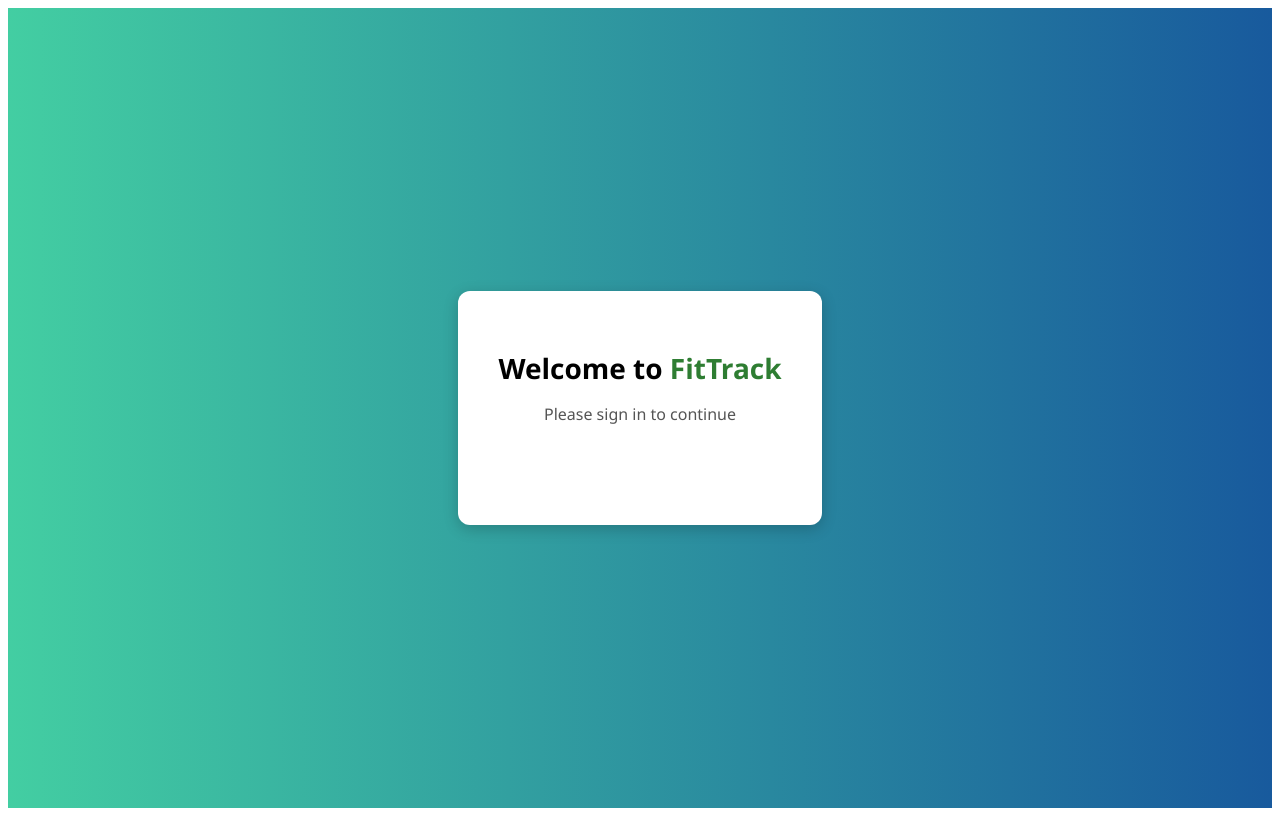
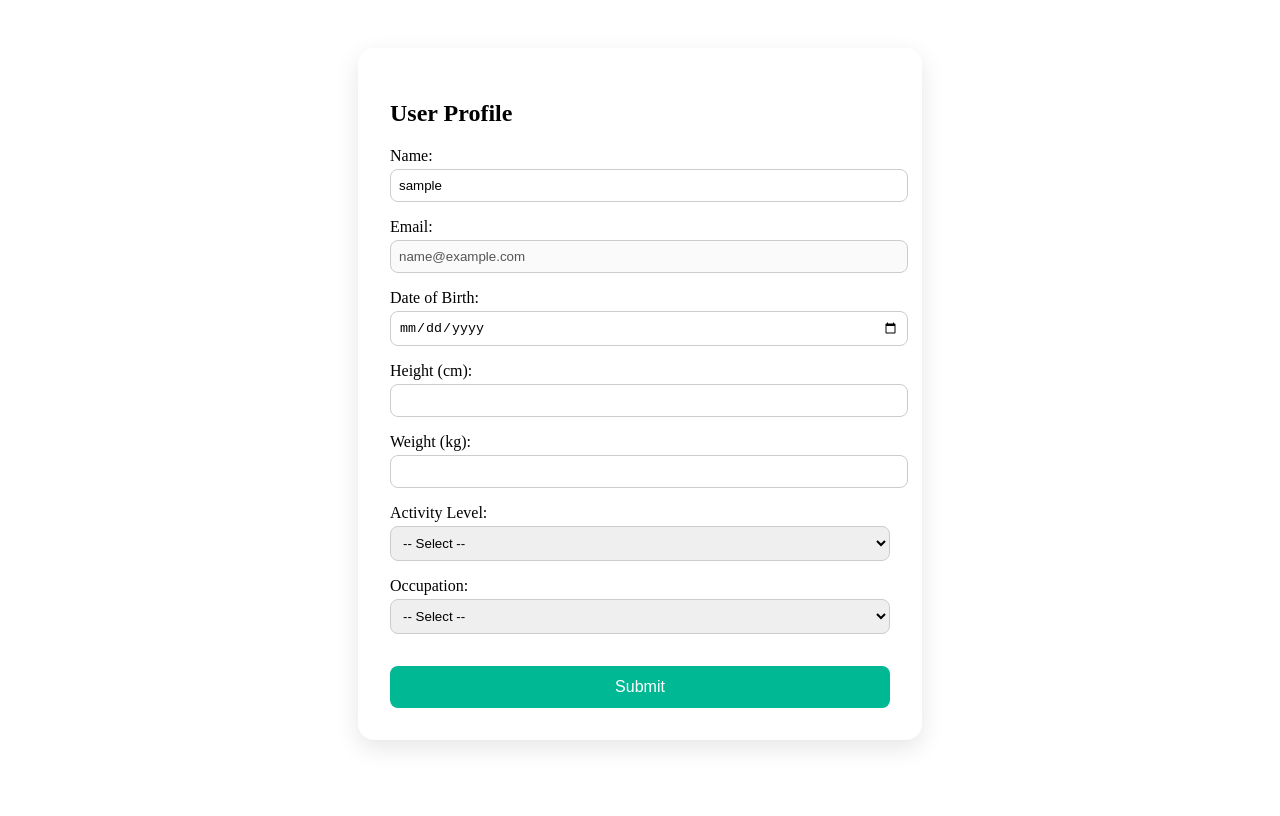
Before and after one commit to sobhika11/Fitness-Tracker, a React (Create React App) app in the folder front/: page /profile in a window 1280 px wide. Before the commit this address led to /. Built offline with nearby package versions, Linux system fonts and the light colour scheme; sample sign-in values are in the browser's storage.

Commit message:
fixed UI

```diff
--- a/front/src/App.js
+++ b/front/src/App.js
@@ -1,6 +1,5 @@
 import React from "react";
 import { BrowserRouter as Router, Routes, Route } from "react-router-dom";
-
 import Login from "./pages/Login";
 import Dashboard from "./pages/Dashboard";
 import Profile from "./pages/Profile";
--- a/front/src/components/ProtectedRoute.js
+++ b/front/src/components/ProtectedRoute.js
@@ -1,13 +1,9 @@
-// src/components/ProtectedRoute.js
-
 import React from "react";
 import { Navigate } from "react-router-dom";
 
 const ProtectedRoute = ({ children }) => {
-  const user = JSON.parse(localStorage.getItem("user"));
-  const isAuthenticated = user && user.email;
-
-  return isAuthenticated ? children : <Navigate to="/" replace />;
+  const user = localStorage.getItem("userEmail");
+  return user ? children : <Navigate to="/" />;
 };
 
 export default ProtectedRoute;
--- a/front/src/pages/Login.js
+++ b/front/src/pages/Login.js
@@ -10,17 +10,15 @@ const Login = () => {
   const handleLoginSuccess = (credentialResponse) => {
     try {
       const decoded = jwtDecode(credentialResponse.credential);
-      const user = {
-        email: decoded.email,
-        name: decoded.name,
-        picture: decoded.picture,
-      };
+      console.log("Decoded:", decoded);
 
-      // Save user to localStorage
-      localStorage.setItem("user", JSON.stringify(user));
+      // Save to localStorage
+      localStorage.setItem("userEmail", decoded.email);
+      localStorage.setItem("userName", decoded.name);
+      localStorage.setItem("userPicture", decoded.picture);
 
-      // Navigate to Dashboard
-      navigate("/dashboard");
+      // ✅ Redirect
+      navigate("/profile");
     } catch (error) {
       console.error("JWT Decode failed:", error);
       alert("Login failed. Please try again.");
--- a/front/src/pages/Profile.js
+++ b/front/src/pages/Profile.js
@@ -1,88 +1,49 @@
-import React, { useState, useEffect } from "react";
+import React, { useState } from "react";
 import axios from "axios";
+import { useNavigate } from "react-router-dom";
 import "../styles/Profile.css";
-import { useNavigate } from "react-router-dom";
 
 const Profile = () => {
   const navigate = useNavigate();
-  const userEmail = localStorage.getItem("userEmail");
-
   const [formData, setFormData] = useState({
-    name: "",
-    email: userEmail || "",
-    age: "",
-    dob: "",
+    name: localStorage.getItem("userName") || "",
+    email: localStorage.getItem("userEmail") || "",
+    dateOfBirth: "",
     height: "",
     weight: "",
-    exerciseLevel: "",
-    profession: "",
+    physicalActivity: "",
+    occupation: "",
   });
 
-  const [isUpdate, setIsUpdate] = useState(false); // whether we're updating existing profile
-
-  // ✅ Check if profile already exists
-  useEffect(() => {
-    const fetchProfile = async () => {
-      try {
-        const res = await axios.get(
-          `http://localhost:5000/api/profile?email=${userEmail}`
-        );
-        if (res.data) {
-          setFormData(res.data);
-          setIsUpdate(true); // existing profile
-        }
-      } catch (err) {
-        console.error("Failed to load profile", err);
-      }
-    };
-
-    if (userEmail) fetchProfile();
-  }, [userEmail]);
-
-  // ✅ Handle form field changes
   const handleChange = (e) => {
     const { name, value } = e.target;
-    setFormData((prev) => ({
-      ...prev,
-      [name]: value,
-    }));
+    setFormData((prev) => ({ ...prev, [name]: value }));
   };
 
-  // ✅ Submit handler (create or update)
   const handleSubmit = async (e) => {
     e.preventDefault();
     try {
-      if (isUpdate) {
-        await axios.put("http://localhost:5000/api/profile", formData);
-        alert("Profile updated successfully!");
-      } else {
-        await axios.post("http://localhost:5000/api/profile", formData);
-        alert("Profile created successfully!");
-      }
-
+      await axios.post("http://localhost:5000/api/profile", formData);
+      alert("Profile submitted successfully!");
       navigate("/dashboard");
     } catch (err) {
-      console.error("Profile submit error:", err.message);
-      alert("Failed to save profile");
+      console.error("❌ Error submitting profile:", err.message);
+      alert("Failed to submit profile");
     }
   };
 
   return (
     <div className="profile-container">
-      <h2>{isUpdate ? "Update Your Profile" : "Complete Your Profile"}</h2>
-
+      <h2>User Profile</h2>
       <form onSubmit={handleSubmit} className="profile-form">
         <label>Name:</label>
         <input type="text" name="name" value={formData.name} onChange={handleChange} required />
 
         <label>Email:</label>
-        <input type="email" name="email" value={formData.email} disabled />
-
-        <label>Age:</label>
-        <input type="number" name="age" value={formData.age} onChange={handleChange} required />
+        <input type="email" name="email" value={formData.email} onChange={handleChange} required disabled />
 
         <label>Date of Birth:</label>
-        <input type="date" name="dob" value={formData.dob} onChange={handleChange} required />
+        <input type="date" name="dateOfBirth" value={formData.dateOfBirth} onChange={handleChange} required />
 
         <label>Height (cm):</label>
         <input type="number" name="height" value={formData.height} onChange={handleChange} required />
@@ -90,22 +51,23 @@ const Profile = () => {
         <label>Weight (kg):</label>
         <input type="number" name="weight" value={formData.weight} onChange={handleChange} required />
 
-        <label>Exercise Level:</label>
-        <select name="exerciseLevel" value={formData.exerciseLevel} onChange={handleChange} required>
+        <label>Activity Level:</label>
+        <select name="physicalActivity" value={formData.physicalActivity} onChange={handleChange} required>
           <option value="">-- Select --</option>
           <option value="light">Light</option>
           <option value="medium">Medium</option>
           <option value="heavy">Heavy</option>
         </select>
 
-        <label>Profession:</label>
-        <select name="profession" value={formData.profession} onChange={handleChange} required>
+        <label>Occupation:</label>
+        <select name="occupation" value={formData.occupation} onChange={handleChange} required>
           <option value="">-- Select --</option>
           <option value="student">Student</option>
-          <option value="working">Working Professional</option>
+          <option value="working">Working</option>
+          <option value="other">Other</option>
         </select>
 
-        <button type="submit">{isUpdate ? "Update" : "Submit"}</button>
+        <button type="submit">Submit</button>
       </form>
     </div>
   );
--- a/front/src/styles/Dashboard.css
+++ b/front/src/styles/Dashboard.css
@@ -1,115 +1,124 @@
 .dashboard-container {
-  margin-left: 200px; /* to make room for sidebar */
-  padding: 30px;
-  font-family: 'Segoe UI', sans-serif;
-  background-color: #f9f9f9;
-  min-height: 100vh;
+  display: flex;
+  height: 100vh;
+  font-family: "Segoe UI", sans-serif;
 }
 
 .sidebar {
-  position: fixed;
-  top: 0;
-  left: 0;
-  width: 200px;
-  height: 100vh;
-  background-color: #2e7d32;
-  color: white;
-  text-align: center;
-  padding-top: 30px;
-  box-shadow: 2px 0 10px rgba(0, 0, 0, 0.1);
+  width: 220px;
+  background-color: #f1f2f6;
+  padding: 2rem 1rem;
+  display: flex;
+  flex-direction: column;
+  align-items: center;
+  box-shadow: 2px 0 5px rgba(0, 0, 0, 0.1);
 }
 
 .sidebar-avatar {
   width: 80px;
   height: 80px;
   border-radius: 50%;
-  border: 3px solid white;
+  cursor: pointer;
   object-fit: cover;
-  margin-bottom: 10px;
-  cursor: pointer;
+  margin-bottom: 1rem;
 }
 
 .sidebar p {
   font-weight: bold;
+  color: #2d3436;
+  text-align: center;
+}
+
+.main-content {
+  flex: 1;
+  padding: 2rem;
+  overflow-y: auto;
+  background-color: #f8f9fa;
 }
 
 .dashboard-title {
-  font-size: 28px;
-  margin-bottom: 20px;
-  color: #2e7d32;
+  font-size: 1.75rem;
+  margin-bottom: 1.5rem;
 }
 
 .user-info {
   background-color: #ffffff;
-  padding: 20px;
-  border-radius: 10px;
-  box-shadow: 0 0 5px rgba(0, 0, 0, 0.05);
-  margin-bottom: 30px;
+  padding: 1rem;
+  border-radius: 12px;
+  margin-bottom: 2rem;
+  box-shadow: 0 2px 8px rgba(0, 0, 0, 0.06);
+}
+
+.user-info p {
+  margin: 0.5rem 0;
 }
 
 .meal-form {
   background-color: #ffffff;
-  padding: 20px;
-  border-radius: 10px;
-  margin-bottom: 30px;
+  padding: 1rem;
+  border-radius: 12px;
+  margin-bottom: 2rem;
+  box-shadow: 0 2px 8px rgba(0, 0, 0, 0.06);
 }
 
 .meal-checks label {
-  display: inline-block;
-  margin-right: 20px;
-  font-weight: bold;
+  display: block;
+  margin: 0.5rem 0;
 }
 
 textarea {
   width: 100%;
-  height: 60px;
-  margin-top: 10px;
-  padding: 8px;
-  border-radius: 6px;
+  min-height: 80px;
+  padding: 0.5rem;
+  border-radius: 8px;
   border: 1px solid #ccc;
+  resize: vertical;
 }
 
-button {
-  background-color: #2e7d32;
+button[type="submit"] {
+  background-color: #00b894;
   color: white;
+  padding: 0.75rem;
   border: none;
-  padding: 10px 20px;
-  margin-top: 15px;
-  border-radius: 6px;
+  border-radius: 8px;
+  margin-top: 1rem;
   cursor: pointer;
-}
-
-button:hover {
-  background-color: #256427;
+  width: 100%;
 }
 
 .streak-badge {
-  font-size: 18px;
-  margin-top: 20px;
-  font-weight: bold;
-  color: #d84315;
+  background-color: #ffeaa7;
+  padding: 1rem;
+  border-radius: 12px;
+  text-align: center;
+  margin-bottom: 1rem;
+  font-size: 1.1rem;
 }
 
 .water-tracker {
-  margin-top: 20px;
-  background: #fff3e0;
-  padding: 15px;
-  border-radius: 10px;
+  background-color: #dff9fb;
+  padding: 1rem;
+  border-radius: 12px;
+  text-align: center;
+  margin-bottom: 1rem;
 }
 
-.meal-suggestions, .exercise-suggestions {
-  margin-top: 30px;
+.meal-suggestions,
+.exercise-suggestions {
+  margin-top: 2rem;
 }
 
 .meal-cards {
   display: flex;
-  gap: 20px;
-  margin-top: 10px;
+  gap: 1rem;
+  flex-wrap: wrap;
 }
 
 .meal-card {
   flex: 1;
-  background-color: #e8f5e9;
-  padding: 15px;
-  border-radius: 10px;
+  min-width: 200px;
+  background-color: #ffffff;
+  padding: 1rem;
+  border-radius: 12px;
+  box-shadow: 0 2px 8px rgba(0, 0, 0, 0.06);
 }
--- a/front/src/styles/Login.css
+++ b/front/src/styles/Login.css
@@ -1,31 +1,30 @@
 .login-container {
-  height: 100vh;
   display: flex;
   justify-content: center;
   align-items: center;
-  background: linear-gradient(to right, #43cea2, #185a9d);
-  font-family: 'Segoe UI', sans-serif;
+  height: 100vh;
+  background-color: #f5f8fa;
 }
 
 .login-box {
+  text-align: center;
+  padding: 3rem;
   background-color: white;
-  padding: 40px;
-  border-radius: 12px;
-  text-align: center;
-  box-shadow: 0 4px 15px rgba(0, 0, 0, 0.2);
+  border-radius: 16px;
+  box-shadow: 0 8px 24px rgba(0, 0, 0, 0.1);
 }
 
 .login-box h1 {
-  margin-bottom: 10px;
-  font-size: 28px;
+  font-size: 2rem;
+  margin-bottom: 0.5rem;
 }
 
 .login-box .brand {
-  color: #2e7d32;
+  color: #00b894;
   font-weight: bold;
 }
 
 .login-box p {
-  margin-bottom: 20px;
+  margin-bottom: 1.5rem;
   color: #555;
 }
--- a/front/src/styles/Profile.css
+++ b/front/src/styles/Profile.css
@@ -1,44 +1,39 @@
 .profile-container {
-  padding: 40px;
-  max-width: 600px;
-  margin: auto;
-  font-family: 'Segoe UI', sans-serif;
-}
-
-.profile-form {
-  background-color: #f4f4f4;
-  padding: 25px;
-  border-radius: 10px;
-  box-shadow: 0 2px 6px rgba(0, 0, 0, 0.05);
+  max-width: 500px;
+  margin: 3rem auto;
+  padding: 2rem;
+  background-color: #ffffff;
+  border-radius: 16px;
+  box-shadow: 0 8px 24px rgba(0, 0, 0, 0.1);
 }
 
 .profile-form label {
   display: block;
-  margin-bottom: 6px;
-  font-weight: 600;
-  margin-top: 15px;
+  margin-top: 1rem;
+  font-weight: 500;
 }
 
 .profile-form input,
 .profile-form select {
   width: 100%;
-  padding: 10px;
-  border-radius: 6px;
+  padding: 0.5rem;
+  margin-top: 0.25rem;
   border: 1px solid #ccc;
-  margin-bottom: 10px;
+  border-radius: 8px;
 }
 
 .profile-form button {
-  background-color: #2e7d32;
+  margin-top: 2rem;
+  padding: 0.75rem;
+  width: 100%;
+  background-color: #00b894;
   color: white;
   border: none;
-  padding: 10px 20px;
-  border-radius: 6px;
+  border-radius: 8px;
+  font-size: 1rem;
   cursor: pointer;
-  font-weight: bold;
-  margin-top: 10px;
 }
 
 .profile-form button:hover {
-  background-color: #256427;
+  background-color: #019875;
 }
```
Also changed, not shown: front/src/pages/Dashboard.js (+18 -58 lines), front/src/index.js (line endings or trailing spaces).
